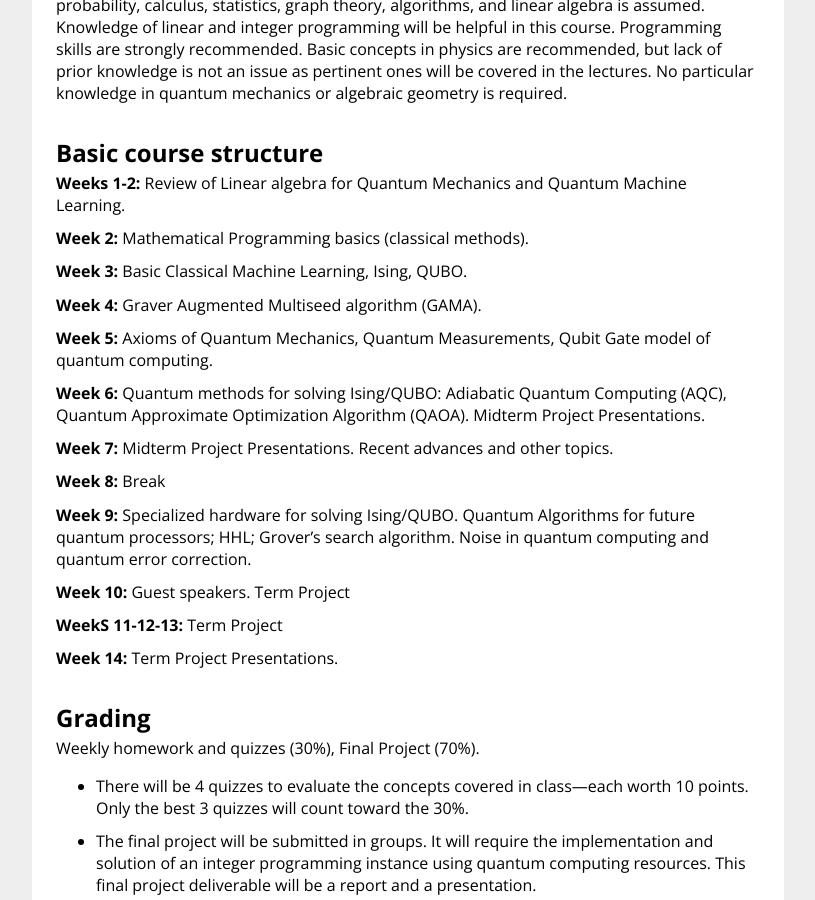
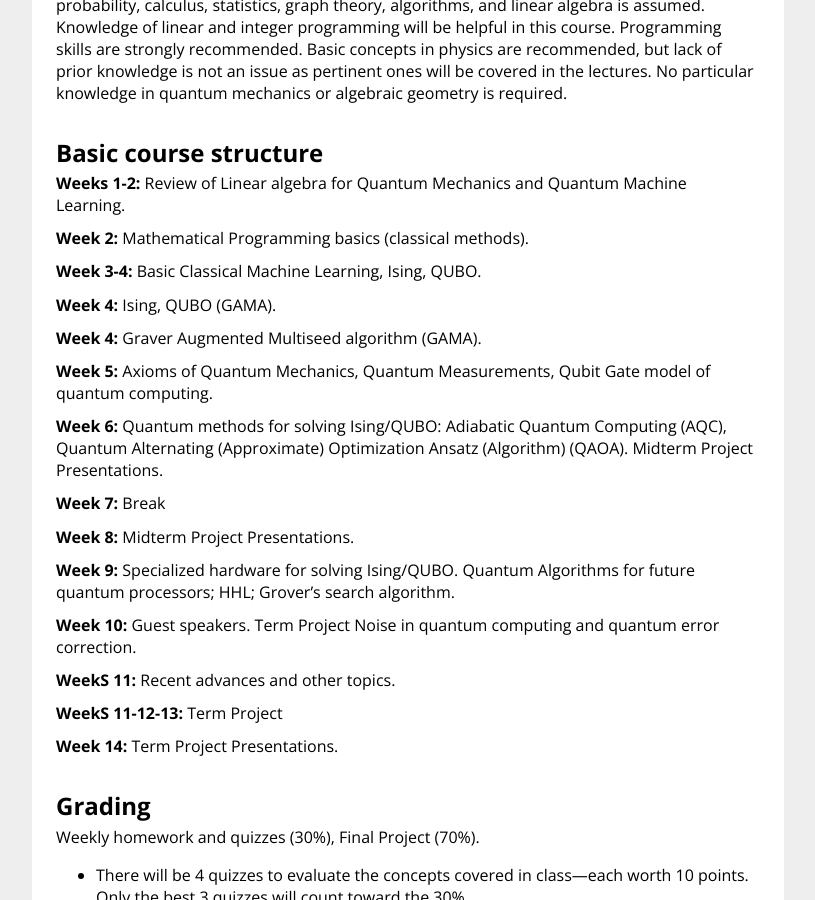
Before and after one commit to bernalde/QuIPML, a Jekyll site: the page built from index.md, in a window 1280 px wide and 900 px high, scrolled down 1358 px. Shown: the whole window, without its empty margins (232-1047 px from the left). Built offline with Jekyll 4.4.1, drawn with Linux system fonts in a browser that asks for light colours.

Commit message:
minor changes syllabus

```diff
--- a/index.md
+++ b/index.md
@@ -56,21 +56,26 @@ No particular knowledge in quantum mechanics or algebraic geometry is required.
 
 **Week 2:** Mathematical Programming basics (classical methods).
 
-**Week 3:** Basic Classical Machine Learning, Ising, QUBO.
+**Week 3-4:** Basic Classical Machine Learning, Ising, QUBO.
+
+**Week 4:** Ising, QUBO (GAMA).
 
 **Week 4:** Graver Augmented Multiseed algorithm (GAMA).
 
 **Week 5:** Axioms of Quantum Mechanics, Quantum Measurements, Qubit Gate model of quantum computing.
 
-**Week 6:** Quantum methods for solving Ising/QUBO: Adiabatic Quantum Computing (AQC), Quantum Approximate Optimization Algorithm (QAOA). Midterm Project Presentations.
+**Week 6:** Quantum methods for solving Ising/QUBO: Adiabatic Quantum Computing (AQC), Quantum Alternating (Approximate) Optimization Ansatz (Algorithm) (QAOA). Midterm Project Presentations.
 
-**Week 7:** Midterm Project Presentations. Recent advances and other topics.
+**Week 7:** Break
 
-**Week 8:** Break
+**Week 8:** Midterm Project Presentations.
 
-**Week 9:** Specialized hardware for solving Ising/QUBO. Quantum Algorithms for future quantum processors; HHL; Grover's search algorithm. Noise in quantum computing and quantum error correction.
+**Week 9:** Specialized hardware for solving Ising/QUBO. Quantum Algorithms for future quantum processors; HHL; Grover's search algorithm.
 
 **Week 10:** Guest speakers. Term Project
+Noise in quantum computing and quantum error correction.
+
+**WeekS 11:** Recent advances and other topics.
 
 **WeekS 11-12-13:** Term Project
 
```
